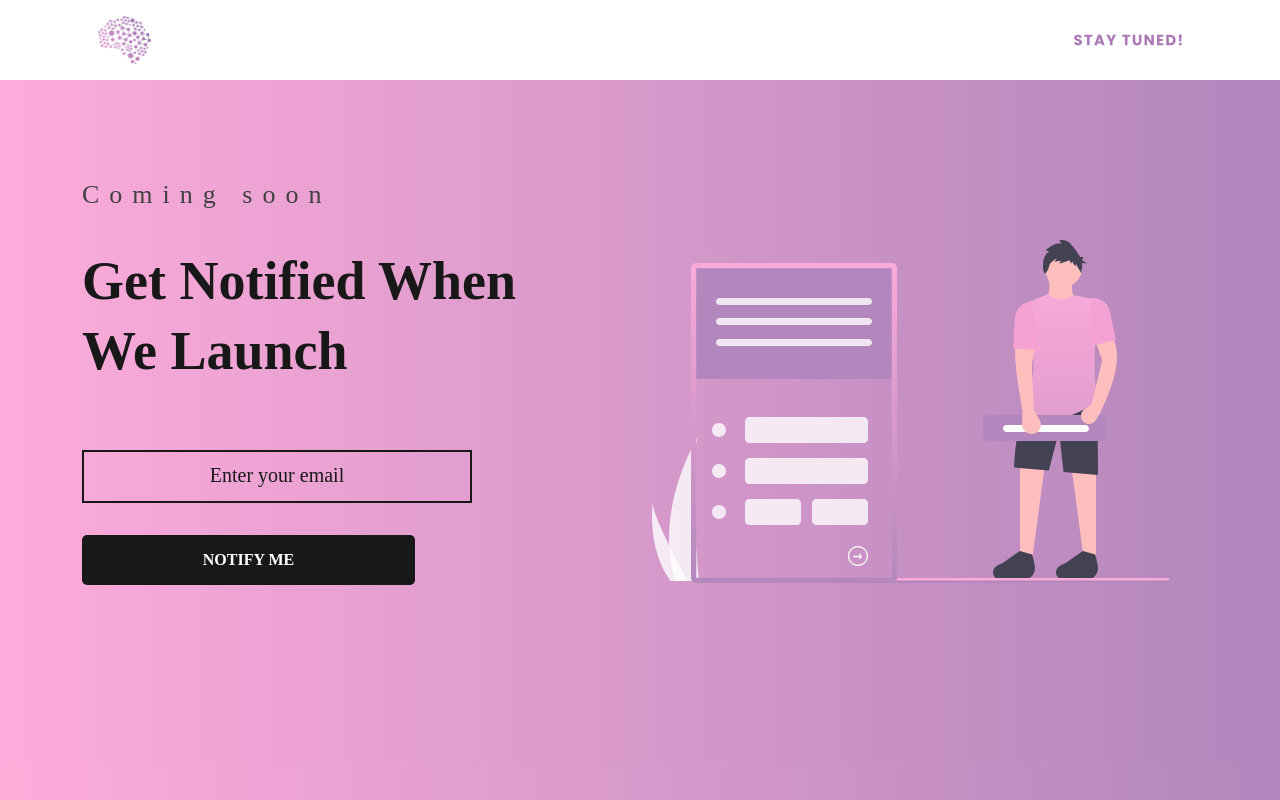
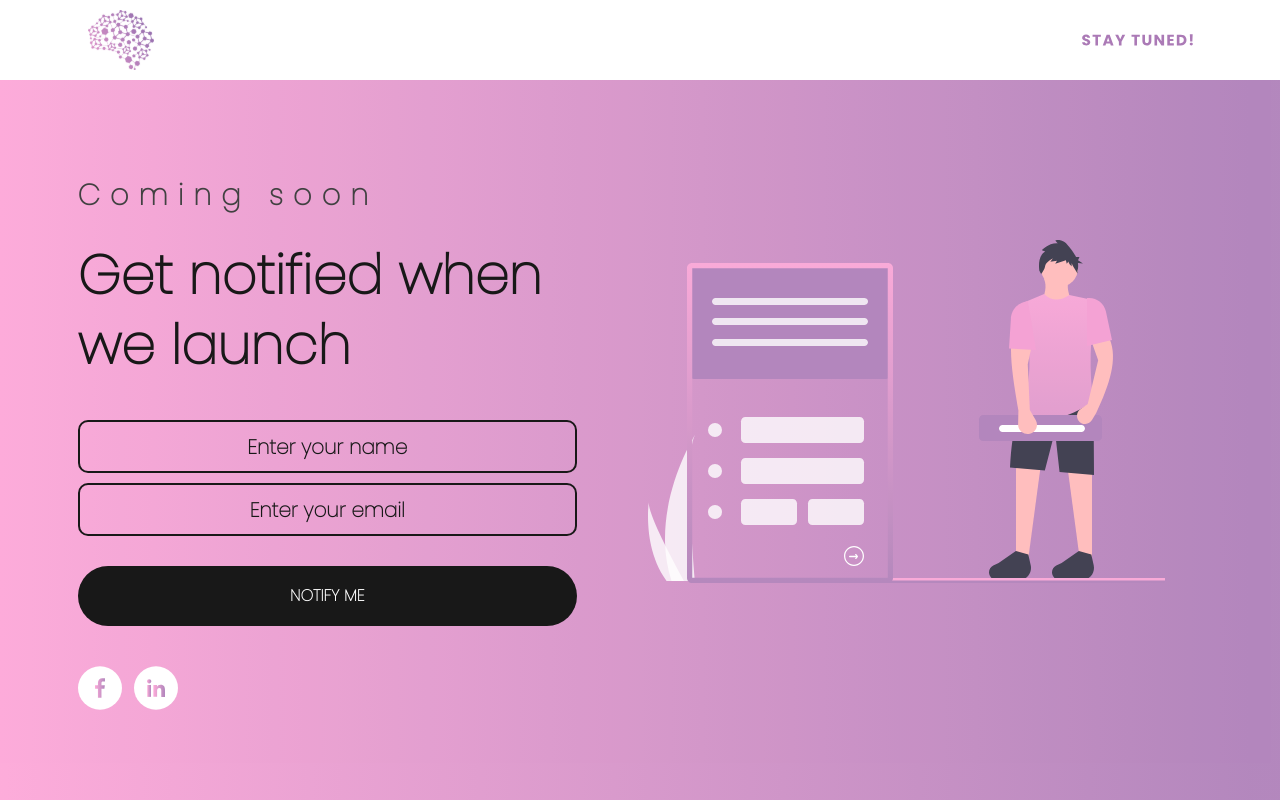
Before and after one commit to KONECKTOME/Konecktome-client, a React (Create React App) app: page / in a window 1280 px wide. Built offline with nearby package versions, Linux system fonts and the light colour scheme; the HTML template or start-up script is replaced by a standard one.

Commit message:
responsiveness complete

```diff
--- a/package.json
+++ b/package.json
@@ -7,6 +7,7 @@
         "@testing-library/react": "^11.2.7",
         "@testing-library/user-event": "^12.8.3",
         "bootstrap": "^5.0.0",
+        "emailjs-com": "^2.6.4",
         "react": "^17.0.2",
         "react-bootstrap": "^1.6.0",
         "react-dom": "^17.0.2",
--- a/src/Components/ComingSoon2.jsx
+++ b/src/Components/ComingSoon2.jsx
@@ -22,7 +22,7 @@ class ComingSoon2 extends Component {
               <button id="submit-button">Notify me</button>
             </form>
           </div>
-          <div id="icons-wrapper" className="d-flex justify-content-between">
+          <div id="icons-wrapper">
             <div>
               <img src={facebook} />
             </div>
--- a/src/Components/Comingsoon.jsx
+++ b/src/Components/Comingsoon.jsx
@@ -2,9 +2,103 @@ import React, { Component } from 'react'
 import { Container, Row, Col } from 'react-bootstrap'
 import illustration from '../Assets/background.svg'
 import '../css/Comingsoon.css'
+import facebook from '../Assets/facebook_logo.svg'
+import linkedIn from '../Assets/linkedin_logo.svg'
+import twitter from '../Assets/twitter_logo.svg'
+import emailjs from 'emailjs-com'
 
 class Comingsoon extends Component {
-  state = {}
+  state = {
+    details: {
+      name: '',
+      email: '',
+    },
+    emailExists: false,
+    successText: false,
+    noTextError: false,
+    subscribe: false,
+  }
+
+  updateDetails = (e) => {
+    const details = this.state.details
+    const id = e.currentTarget.id
+    details[id] = e.currentTarget.value
+    this.setState({ details })
+  }
+
+  register = async (e) => {
+    e.preventDefault()
+    if (this.state.details.name === '' || this.state.details.email === '') {
+      this.setState({
+        noTextError: true,
+      })
+      setTimeout(() => {
+        this.setState({
+          noTextError: false,
+        })
+      }, 1200)
+    } else {
+      const response = await fetch('http://localhost:3002/mail/new-user', {
+        method: 'POST',
+        body: JSON.stringify({
+          name: this.state.details.name,
+          email: this.state.details.email,
+        }),
+        headers: {
+          'Content-type': 'application/json',
+        },
+      })
+      const details = await response.json()
+      if (details.message === 'This email already exists') {
+        this.setState({
+          emailExists: true,
+        })
+        setTimeout(() => {
+          this.setState({
+            emailExists: false,
+          })
+        }, 1200)
+      } else if (details.message === 'Sign up successful') {
+        if (this.state.subscribe === true) {
+          const response = await fetch('http://localhost:3002/mail/marketing', {
+            method: 'POST',
+            body: JSON.stringify({
+              name: this.state.details.name,
+              email: this.state.details.email,
+            }),
+            headers: {
+              'Content-type': 'application/json',
+            },
+          })
+          this.setState({
+            details: {
+              name: '',
+              email: '',
+            },
+            successText: true,
+          })
+          setTimeout(() => {
+            this.setState({
+              successText: false,
+            })
+          }, 1200)
+        } else if (this.state.subscribe === false) {
+          this.setState({
+            details: {
+              name: '',
+              email: '',
+            },
+            successText: true,
+          })
+          setTimeout(() => {
+            this.setState({
+              successText: false,
+            })
+          }, 1200)
+        }
+      }
+    }
+  }
   render() {
     return (
       <div id="landing-wrapper">
@@ -13,31 +107,59 @@ class Comingsoon extends Component {
             <Col id="left-col2">
               <h3 id="coming-soon-text">Coming soon</h3>
               <h3 id="get-notified-text">
-                Get Notified When <br></br> We Launch
+                Get notified when <br></br> we launch
               </h3>
               <form>
-                <input type="text" placeholder="Enter your email" /> <br></br>
-                <button id="btn">NOTIFY ME</button>
+                <input
+                  id="name"
+                  type="text"
+                  placeholder="Enter your name"
+                  value={this.state.details.name}
+                  onChange={(e) => this.updateDetails(e)}
+                />
+                <br></br>
+                <input
+                  id="email"
+                  type="email"
+                  placeholder="Enter your email"
+                  value={this.state.details.email}
+                  onChange={(e) => this.updateDetails(e)}
+                />
+                <br></br>
+                {this.state.noTextError === true ? (
+                  <p id="no-text-error">Fields cannot be empty.</p>
+                ) : (
+                  <p></p>
+                )}
+                {this.state.successText === true ? (
+                  <p id="success-text">
+                    You have successfully signed up on our platform.
+                  </p>
+                ) : (
+                  <p></p>
+                )}
+                {this.state.emailExists === true ? (
+                  <p id="no-text-error">This email already exists.</p>
+                ) : (
+                  <p></p>
+                )}
+                <button id="btn" onClick={(e) => this.register(e)}>
+                  NOTIFY ME
+                </button>
               </form>
+              <div id="icons-wrapper">
+                <div>
+                  <img src={facebook} />
+                </div>
+                <div>
+                  <img src={linkedIn} />
+                </div>
+              </div>
             </Col>
             <Col id="right-col2">
               <img src={illustration} />
             </Col>
           </Row>
-          {/* <div id="content-wrapper">
-            <div id="right-col">
-              <p id="right-col-header">Konecktome Coming Soon</p>
-              <p id="right-col-text">
-                Your very own personal details manager that connects your
-                personal details with your accounts, making it effortless to
-                manage your current accounts, create new accounts, switch
-                accounts, make payments online, and so much more!
-              </p>
-            </div>
-            <div id="left-col">
-              <img src={illustration} />
-            </div>
-          </div> */}
         </Container>
       </div>
     )
--- a/src/css/ComingSoon2.css
+++ b/src/css/ComingSoon2.css
@@ -66,8 +66,3 @@ input[type='text'] {
     border: none;
     padding: 1rem 1rem 1rem 1rem;
 }
-
-#icons-wrapper {
-    margin-top: 11rem;
-    width: 150px;
-}
--- a/src/css/Comingsoon.css
+++ b/src/css/Comingsoon.css
@@ -10,15 +10,15 @@
 }
 
 #right-col2 {
-    margin-top: 10rem;
+    margin-top: 16rem;
 }
 
 #coming-soon-text {
     top: calc(50% - 40px / 2);
     font-family: Poppins;
     font-style: normal;
-    font-weight: normal;
-    font-size: 26px;
+    font-weight: 900;
+    font-size: 29px;
     line-height: 70px;
     align-items: center;
     letter-spacing: 10px;
@@ -29,7 +29,7 @@
     top: calc(50% - 140px / 2 - 150px);
     font-family: Poppins;
     font-style: normal;
-    font-weight: bold;
+    font-weight: 1000;
     font-size: 54px;
     line-height: 70px;
     align-items: center;
@@ -39,18 +39,36 @@
 }
 
 input[type='text'] {
+    text-align: left;
+    border-radius: 10px;
     background-color: transparent;
-    color: white;
+    color: #000000;
     border: 2px solid #000000;
+    font-size: 20px;
+    width: 90%;
+}
+
+input[type='email'] {
+    text-align: left;
+    border-radius: 10px;
+    margin-top: 1rem;
+    background-color: transparent;
+    color: #000000;
+    border: 2px solid #000000;
+    font-size: 20px;
+    width: 90%;
+}
+
+input[type='email']:invalid {
+    border: 2px solid red;
 }
 
 input::placeholder {
-    text-align: center;
     color: #000000;
     top: calc(50% - 26px / 2 - 23px);
     font-family: Poppins;
     font-style: normal;
-    font-weight: normal;
+    font-weight: 800;
     font-size: 20px;
     line-height: 24px;
 }
@@ -60,11 +78,20 @@ input[type='text']:focus {
     border: 2px solid #000000;
     text-align: center;
     color: #000000;
+    font-size: 20px;
+}
+
+input[type='email']:active,
+input[type='email']:focus {
+    border: 2px solid #000000;
+    text-align: center;
+    color: #000000;
+    font-size: 20px;
 }
 
 #btn {
     background-color: #000000;
-    border-radius: 5px;
+    border-radius: 50px;
     border: none;
     margin-top: 2rem;
     font-family: Poppins;
@@ -74,8 +101,30 @@ input[type='text']:focus {
     line-height: 24px;
     text-align: center;
     color: #ffffff;
-    width: 61%;
-    height: 50px;
+    width: 90%;
+    height: 60px;
+}
+
+#icons-wrapper {
+    display: flex;
+    justify-content: space-between;
+    margin-top: 4rem;
+    width: 100px;
+}
+
+#no-text-error {
+    margin-top: 2rem;
+    text-align: center;
+    font-size: 20px;
+    font-weight: 600;
+    color: red;
+}
+
+#success-text {
+    text-align: center;
+    font-size: 20px;
+    font-weight: 600;
+    color: green;
 }
 
 @media only screen and (min-device-width: 320px) and (max-device-width: 568px) and (-webkit-min-device-pixel-ratio: 2) {
@@ -85,6 +134,9 @@ input[type='text']:focus {
         background: linear-gradient(90deg, #fda3d6 0%, #ab7ab6 97.64%);
         mix-blend-mode: normal;
         opacity: 0.9;
+    }
+    #left-col2 {
+        margin-top: 10px;
     }
     #right-col2 {
         display: none;
@@ -115,12 +167,24 @@ input[type='text']:focus {
     input[type='text'] {
         width: 100%;
         background-color: transparent;
-        color: white;
+        color: #000000;
         border: 2px solid #000000;
+        font-size: 20px;
+    }
+    input[type='email'] {
+        width: 100%;
+        background-color: transparent;
+        color: #000000;
+        border: 2px solid #000000;
+        font-size: 20px;
     }
     #btn {
         width: 100%;
         height: 50px;
+    }
+    #icons-wrapper {
+        margin-top: 5rem;
+        width: 100%;
     }
 }
 
@@ -128,126 +192,93 @@ input[type='text']:focus {
 /* Ipad*/
 
 @media only screen and (min-device-width: 768px) and (max-device-width: 1024px) and (-webkit-min-device-pixel-ratio: 2) {
-    #left-col {
-        margin-top: 10rem;
-        margin-bottom: 1rem;
-        text-align: center;
-        display: block;
+    #landing-wrapper {
+        padding-top: 10rem;
+        height: 90vh;
+        background: linear-gradient(90deg, #fda3d6 0%, #ab7ab6 97.64%);
+        mix-blend-mode: normal;
+        opacity: 0.9;
     }
-    #right-col {
-        margin-top: 5rem;
-        margin-bottom: 3rem;
+    #right-col2 {
+        display: none;
     }
-    #explore-icon {
-        margin: 0 auto;
-        width: 400px;
-        height: 400px;
-        box-shadow: 0px 4px 20px rgba(0, 0, 0, 0.05);
-        border-radius: 8px;
+    #coming-soon-text {
+        font-size: 46px;
     }
-    #why-findassured-header {
-        margin-bottom: 3rem;
-        font-family: Poppins;
-        font-style: normal;
-        font-weight: 500;
-        font-size: 25px;
-        line-height: 160%;
-        letter-spacing: -0.03em;
-        text-align: center;
-        text-transform: capitalize;
-        color: #ffb531;
+    #get-notified-text {
+        font-size: 50px;
     }
-    #why-findassured-subheader {
-        margin-bottom: 2rem;
-        font-family: Poppins;
-        font-style: normal;
+    input[type='text'] {
+        width: 100%;
+        font-size: 30px;
+    }
+    input[type='email'] {
+        margin-top: 3rem;
+        width: 100%;
+        font-size: 30px;
+    }
+    input::placeholder {
+        font-size: 30px;
         font-weight: 600;
-        font-size: 25px;
-        text-align: center;
-        line-height: 150%;
-        color: #0d3642;
     }
-    #why-findassured-paragragh {
-        font-weight: normal;
-        font-size: 18px;
-        font-family: Poppins;
-        font-style: normal;
-        line-height: 160%;
-        text-align: center;
-        color: #969696;
-        margin-bottom: 8rem;
+    input[type='text']:active,
+    input[type='text']:focus {
+        font-size: 30px;
     }
-    #sign-up-text {
-        font-family: Poppins, sans-serif;
-        font-style: normal;
-        font-weight: 600;
-        font-size: 16px;
-        line-height: 160%;
-        text-align: center;
-        color: #1b5060;
+    input[type='email']:active,
+    input[type='email']:focus {
+        font-size: 30px;
+    }
+    #btn {
+        margin-top: 3rem;
+        font-size: 26px;
+        width: 100%;
     }
 }
 
 
 /* Ipad pro*/
 
-@media only screen and (min-device-width: 834px) and (max-device-width: 1112px) and (-webkit-min-device-pixel-ratio: 2) {
-    #why-findassured-paragragh {
-        font-weight: normal;
-        font-size: 23px;
-        font-family: Poppins;
-        font-style: normal;
-        line-height: 160%;
-        text-align: center;
-        color: #969696;
-        margin-bottom: 12rem;
+@media only screen and (min-device-width: 1024px) and (max-device-width: 1366px) and (-webkit-min-device-pixel-ratio: 2) {
+    #landing-wrapper {
+        padding-top: 10rem;
+        height: 90vh;
+        background: linear-gradient(90deg, #fda3d6 0%, #ab7ab6 97.64%);
+        mix-blend-mode: normal;
+        opacity: 0.9;
     }
-    #sign-up-text {
-        font-family: Poppins, sans-serif;
-        font-style: normal;
+    #right-col2 {
+        display: inline-block;
+        padding-top: 21rem;
+    }
+    #left-col2 {
+        padding-top: 15rem;
+    }
+    #coming-soon-text {
+        font-size: 46px;
+    }
+    #get-notified-text {
+        font-size: 60px;
+    }
+    input[type='text'] {
+        font-size: 30px;
+    }
+    input[type='email'] {
+        font-size: 30px;
+    }
+    input::placeholder {
+        font-size: 30px;
         font-weight: 600;
-        font-size: 23px;
-        line-height: 160%;
-        text-align: center;
-        color: #1b5060;
+    }
+    input[type='text']:active,
+    input[type='text']:focus {
+        font-size: 30px;
+    }
+    input[type='email']:active,
+    input[type='email']:focus {
+        font-size: 30px;
+    }
+    #btn {
+        font-size: 26px;
     }
 }
-
-
-/* #content-wrapper {
-    display: grid;
-    grid-template-columns: 1fr 1fr;
-    grid-gap: 20px;
-}
-
-#right-col {
-    margin: 150px;
-}
-
-#left-col {
-    margin: 50px;
-}
-
-#right-col-header {
-    width: 494px;
-    height: 160px;
-    font-family: Poppins;
-    font-style: normal;
-    font-weight: bold;
-    font-size: 60px;
-    line-height: 80px;
-    align-items: center;
-    color: #2d2d2d;
-}
-
-#right-col-text {
-    width: 354px;
-    height: 100px;
-    font-family: Poppins;
-    font-style: normal;
-    font-weight: 500;
-    font-size: 16px;
-    line-height: 28px;
-    align-items: center;
-    color: #2d2d2d;
-} */
--- a/src/css/Navbar.css
+++ b/src/css/Navbar.css
@@ -12,3 +12,9 @@
         width: 40%;
     }
 }
+
+@media only screen and (min-device-width: 768px) and (max-device-width: 1024px) and (-webkit-min-device-pixel-ratio: 2) {
+    #stay-tuned {
+        width: 30%;
+    }
+}
--- a/src/index.css
+++ b/src/index.css
@@ -1,13 +1,24 @@
-body {
-  margin: 0;
-  font-family: -apple-system, BlinkMacSystemFont, 'Segoe UI', 'Roboto', 'Oxygen',
-    'Ubuntu', 'Cantarell', 'Fira Sans', 'Droid Sans', 'Helvetica Neue',
-    sans-serif;
-  -webkit-font-smoothing: antialiased;
-  -moz-osx-font-smoothing: grayscale;
+@import url('https://fonts.googleapis.com/css2?family=Poppins:wght@100&display=swap');
+*,
+*::before,
+*::after {
+    margin: 0;
+    padding: 0;
+    box-sizing: border-box;
 }
 
-code {
-  font-family: source-code-pro, Menlo, Monaco, Consolas, 'Courier New',
-    monospace;
+html {
+    font-size: 10px;
 }
+
+body {
+    font-size: 1.6rem;
+    font-family: Poppins, sans-serif;
+    width: 100vw !important;
+    overflow-x: hidden;
+    line-height: 1.5;
+}
+
+p {
+    font-family: Poppins, sans-serif;
+}
```
Also changed, not shown: 1 other file (tests, documents, lock files or other folders). Lines whose indentation alone changed are shown as unchanged.
